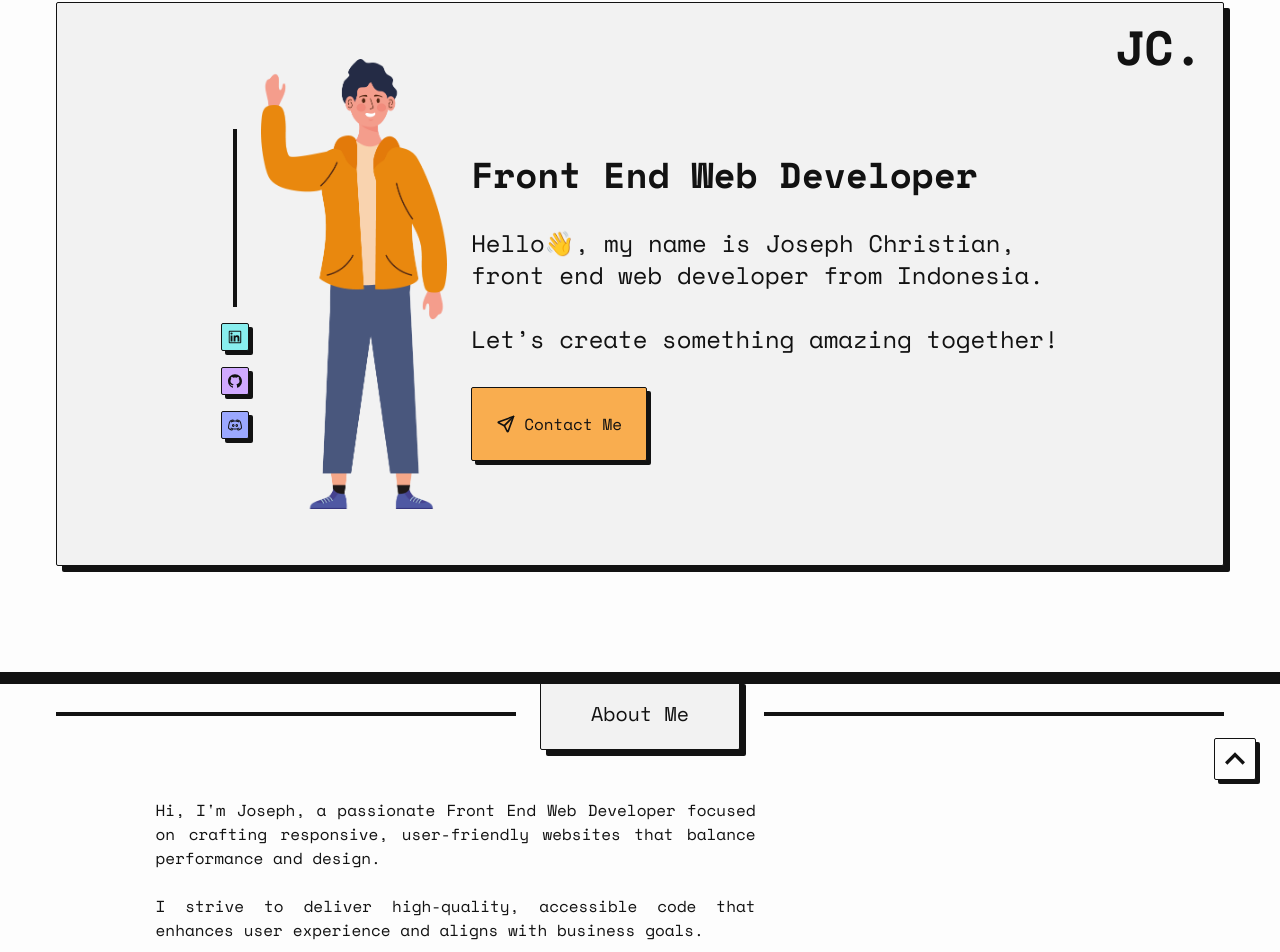
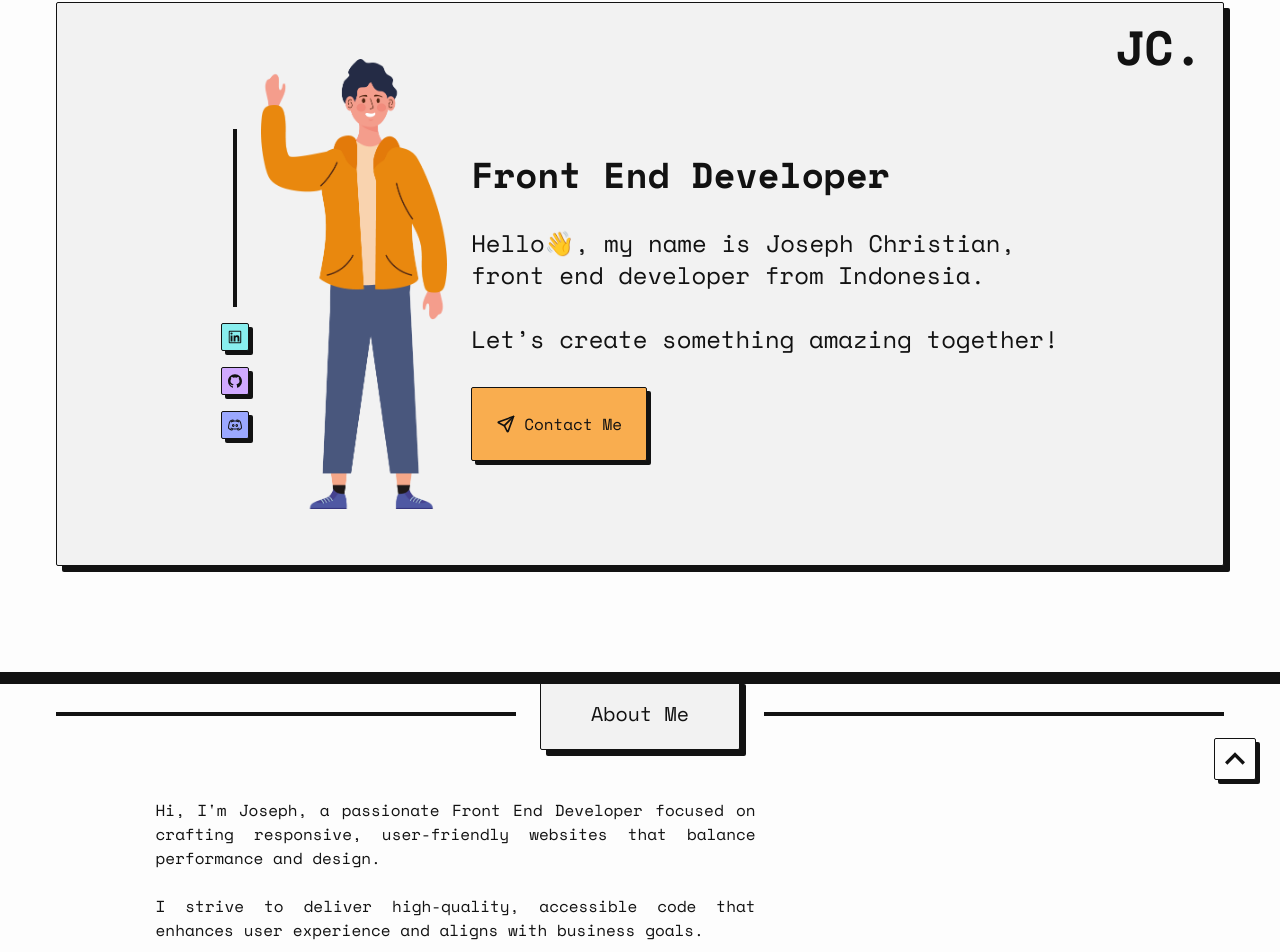
Before and after one commit to SephTian/jc-personal-website, a React (Vite) app: page / in a window 1280 px wide. Shown: the part 116-1068 px from the top of the page. Built offline with nearby package versions, Linux system fonts and the light colour scheme.

Commit message:
style: remove "web" word

```diff
--- a/src/components/About.tsx
+++ b/src/components/About.tsx
@@ -27,7 +27,7 @@ function About() {
         </motion.div>
         <div className="space-y-6">
           <motion.p viewport={{ once: true }} variants={variants} initial={hidden} whileInView={visible} className="text-pretty text-justify md:max-w-[600px]">
-            Hi, I'm Joseph, a passionate Front End Web Developer focused on crafting responsive, user-friendly websites that balance performance and design.
+            Hi, I'm Joseph, a passionate Front End Developer focused on crafting responsive, user-friendly websites that balance performance and design.
           </motion.p>
           <motion.p viewport={{ once: true }} variants={variants} initial={hidden} whileInView={visible} className="text-pretty text-justify md:max-w-[600px]">
             I strive to deliver high-quality, accessible code that enhances user experience and aligns with business goals.
--- a/src/components/Hero.tsx
+++ b/src/components/Hero.tsx
@@ -35,9 +35,9 @@ function Hero() {
           </div>
         </div>
         <div className="space-y-3 md:space-y-8 md:pt-12">
-          <h1 className="text-2xl font-bold text-center sm:text-3xl md:text-start lg:text-4xl">Front End Web Developer</h1>
+          <h1 className="text-2xl font-bold text-center sm:text-3xl md:text-start lg:text-4xl">Front End Developer</h1>
           <p className="text-pretty text-md text-center max-w-[500px] sm:text-xl md:text-start sm:max-w-[650px] lg:text-2xl">
-            Hello👋, my name is Joseph Christian, <br /> front end web developer from Indonesia.
+            Hello👋, my name is Joseph Christian, <br /> front end developer from Indonesia.
           </p>
           <p className="text-pretty text-md text-center max-w-[500px] sm:text-xl md:text-start sm:max-w-[650px] lg:text-2xl">Let’s create something amazing together!</p>
           <div className="w-full pt-4 flex justify-center md:mt-0 md:pt-0 md:justify-start">
```
